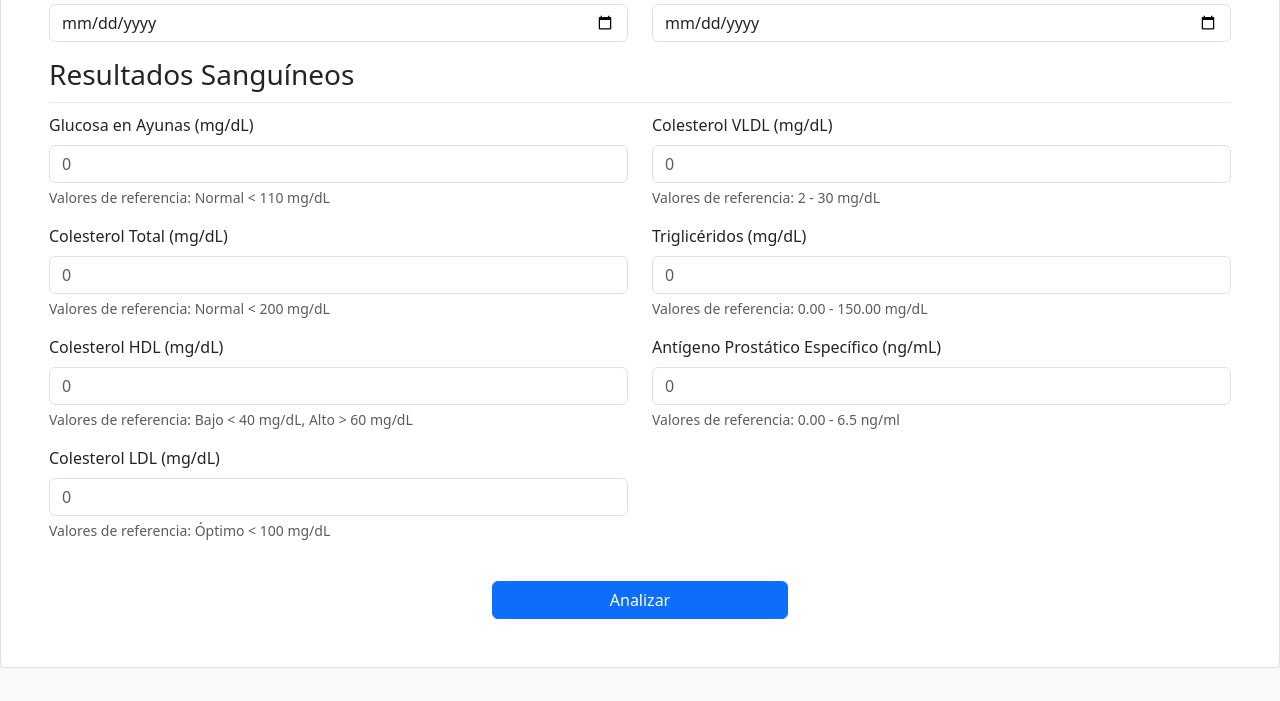
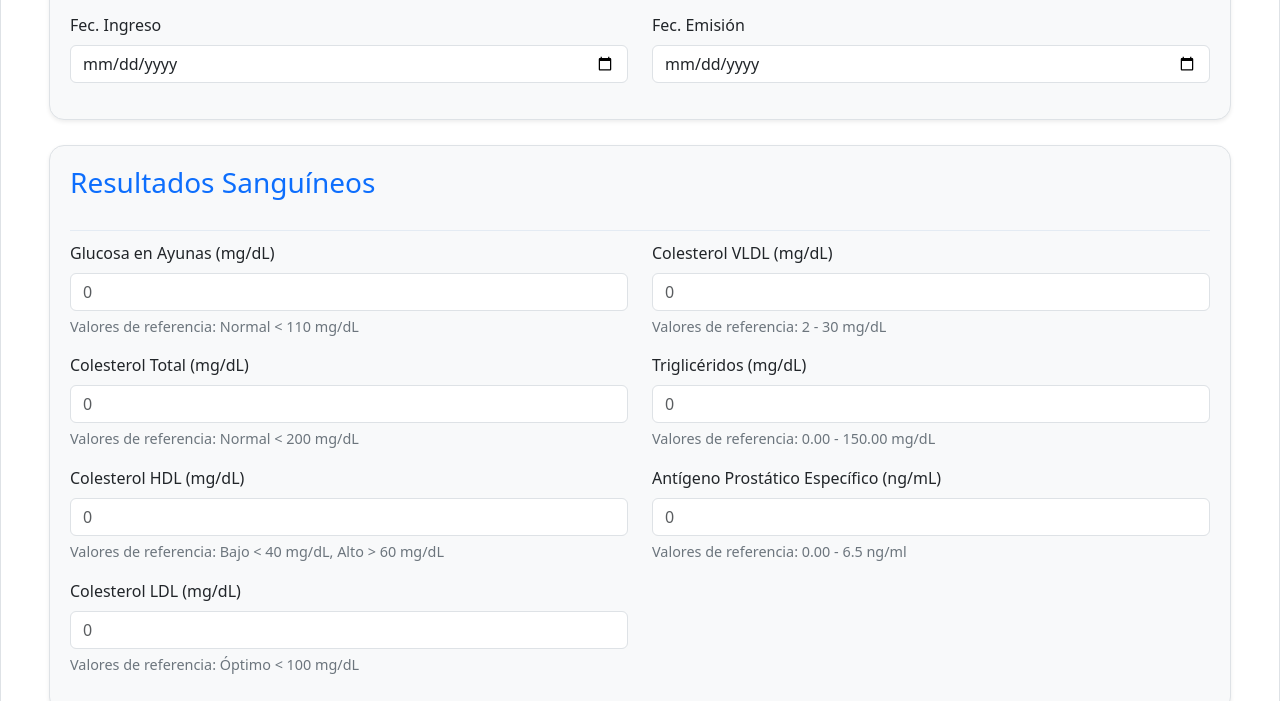
Before and after one commit to AlejkS1s/webserver, a website: page sangre/index.html in a window 1280 px wide. Shown: the part 846-1547 px from the top of the page. Drawn offline with nearby package versions, Linux system fonts and the light colour scheme.

Commit message:
style: enhance form section and button styling for improved user experience

```diff
--- a/sangre/styles.css
+++ b/sangre/styles.css
@@ -1,3 +1,33 @@
+.form-section {
+    background-color: #f8f9fa;
+    border-radius: 15px;
+    padding: 20px;
+    margin-bottom: 25px;
+    border: 1px solid #dee2e6;
+    box-shadow: 0 0.125rem 0.25rem rgba(0, 0, 0, 0.075);
+}
+
+.section-title {
+    color: var(--bs-primary);
+    padding-bottom: 10px;
+    margin-bottom: 20px;
+}
+
+/* Better button styling */
+.btn-analyze {
+    padding: 12px;
+    font-size: 1.2rem;
+    font-weight: 600;
+    border-radius: 10px;
+}
+
+/* Better form text */
+.form-text {
+    font-size: 0.9rem;
+    margin-top: 5px;
+    color: #6c757d;
+}
+
 .footer {
     object-fit: fill;
     background-color: var(--bs-light);
```
Also changed, not shown: sangre/script.js (deleted).
